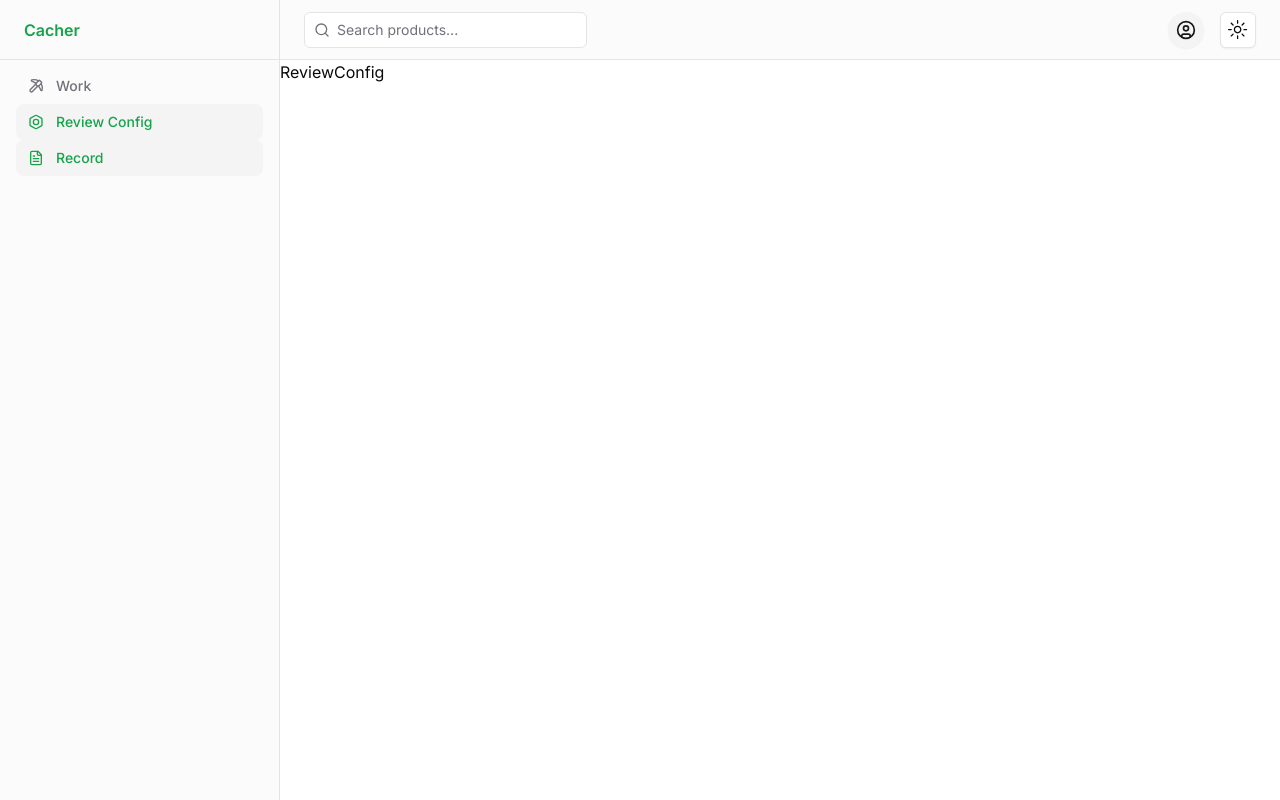
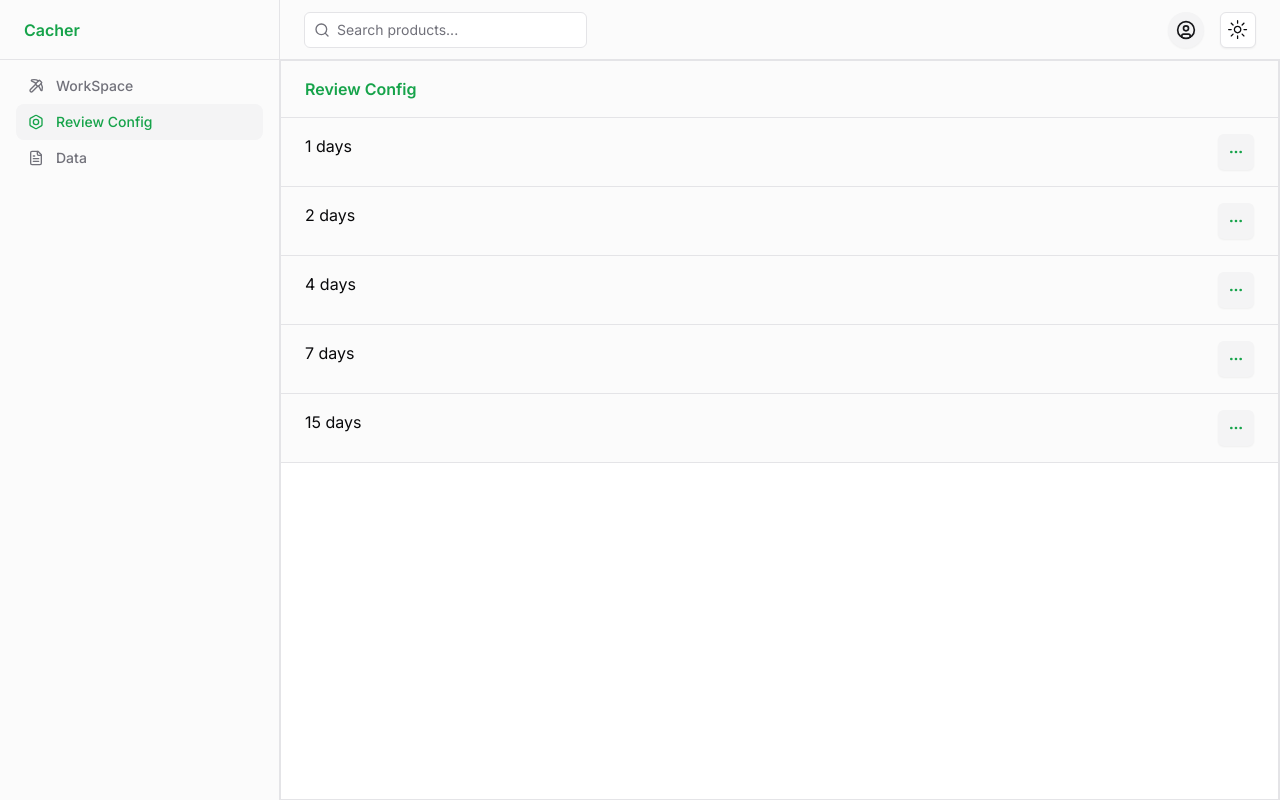
Before and after one commit to haoolii/cacher, a Next.js app: page /review-config in a window 1280 px wide. Built offline with nearby package versions, Linux system fonts and the light colour scheme.

Commit message:
feat: update review config pages

```diff
--- a/app/layout.tsx
+++ b/app/layout.tsx
@@ -21,23 +21,19 @@ import {
   CardTitle,
 } from "@/components/ui/card";
 import {
-  Bell,
   CircleUser,
-  Home,
   LineChart,
   Menu,
   Package,
   Package2,
   Search,
   ShoppingCart,
-  Pickaxe,
   Users,
-  Bolt,
-  FileText,
 } from "lucide-react";
 import { Badge } from "@/components/ui/badge";
 import { ThemeProvider } from "@/components/ui/theme-provider";
 import { ModeToggle } from "@/core/components/modeToggle";
+import { Nav } from "@/core/components/nav";
 
 const inter = Inter({ subsets: ["latin"] });
 
@@ -72,35 +68,7 @@ export default function RootLayout({
                   </Link>
                 </div>
                 <div className="flex-1">
-                  <nav className="grid items-start px-2 text-sm font-medium lg:px-4">
-                    {/* <Link
-                    href="#"
-                    className="flex items-center gap-3 rounded-lg px-3 py-2 text-muted-foreground transition-all hover:text-primary"
-                  >
-                    Dashboard
-                  </Link> */}
-                    <Link
-                      href="/workspace"
-                      className="flex items-center gap-3 rounded-lg px-3 py-2 text-muted-foreground transition-all hover:text-primary"
-                    >
-                      <Pickaxe className="h-4 w-4" />
-                      Work
-                    </Link>
-                    <Link
-                      href="/review-config"
-                      className="flex items-center gap-3 rounded-lg bg-muted px-3 py-2 text-primary transition-all hover:text-primary"
-                    >
-                      <Bolt className="h-4 w-4" />
-                      Review Config
-                    </Link>
-                    <Link
-                      href="/record"
-                      className="flex items-center gap-3 rounded-lg bg-muted px-3 py-2 text-primary transition-all hover:text-primary"
-                    >
-                      <FileText className="h-4 w-4" />
-                      Record
-                    </Link>
-                  </nav>
+                  <Nav />
                 </div>
               </div>
             </div>
--- a/app/review-config/page.tsx
+++ b/app/review-config/page.tsx
@@ -1,3 +1,5 @@
+import { ReviewConfigBoard } from "@/features/review-config/components/recivew-config";
+
 export default function ReviewConfigPage() {
-  return <div>ReviewConfig</div>;
+  return <ReviewConfigBoard />;
 }
--- a/app/workspace/page.tsx
+++ b/app/workspace/page.tsx
@@ -1,4 +1,4 @@
-import { WorkSpace } from "@/features/workspace/pages/workspace";
+import { WorkSpace } from "@/features/workspace/components/workspace";
 
 export default function WorkSpacePage() {
     return <WorkSpace />;
--- /dev/null
+++ b/core/components/nav.tsx
@@ -0,0 +1,49 @@
+"use client";
+
+import { Bolt, FileText, Pickaxe } from "lucide-react";
+import Link from "next/link";
+import { usePathname } from "next/navigation";
+
+const navLinks = [
+  {
+    id: 1,
+    name: "WorkSpace",
+    path: "/workspace",
+    icon: <Pickaxe className="h-4 w-4" />,
+  },
+  {
+    id: 2,
+    name: "Review Config",
+    path: "/review-config",
+    icon: <Bolt className="h-4 w-4" />,
+  },
+  {
+    id: 3,
+    name: "Data",
+    path: "/data",
+    icon: <FileText className="h-4 w-4" />,
+    disabled: true,
+  },
+];
+
+export const Nav = () => {
+  const pathname = usePathname();
+  const isActive = (path: string) => path === pathname;
+  return (
+    <nav className="grid items-start px-2 text-sm font-medium lg:px-4">
+      {navLinks.map((link) => (
+        <Link
+          href={link.disabled ? "#" : link.path}
+          className={`flex items-center gap-3 rounded-lg px-3 py-2 transition-all hover:text-primary ${
+            isActive(link.path)
+              ? "text-primary bg-muted"
+              : "text-muted-foreground"
+          }`}
+        >
+          {link.icon}
+          {link.name}
+        </Link>
+      ))}
+    </nav>
+  );
+};
--- a/core/data/base.ts
+++ b/core/data/base.ts
@@ -97,7 +97,7 @@ export const getReviewConfigs = () => {
     { id: "2", duration: 172800000, createdAt: "", updatedAt: "" }, // 2天
     { id: "3", duration: 345600000, createdAt: "", updatedAt: "" }, // 4天
     { id: "4", duration: 604800000, createdAt: "", updatedAt: "" }, // 7天
-    { id: "4", duration: 1296000000, createdAt: "", updatedAt: "" }, // 15天
+    { id: "5", duration: 1296000000, createdAt: "", updatedAt: "" }, // 15天
   ];
   return reviewConfigStorage.getAllItems();
 };
--- a/features/home/core/chart.ts
+++ b/features/home/core/chart.ts
@@ -30,6 +30,5 @@ export const getPreviousDaysCount = (prev: number) => {
       work: works.length,
     });
   }
-  console.log(result);
   return result;
 };
--- /dev/null
+++ b/features/review-config/components/recivew-config.tsx
@@ -0,0 +1,72 @@
+"use client";
+
+import { useEffect, useState } from "react";
+import { getConfigs } from "../core/review-config";
+import { ReviewConfig } from "@/core/data/types";
+import {
+  DropdownMenu,
+  DropdownMenuContent,
+  DropdownMenuItem,
+  DropdownMenuLabel,
+  DropdownMenuSeparator,
+  DropdownMenuTrigger,
+} from "@/components/ui/dropdown-menu";
+import { Ellipsis } from "lucide-react";
+import { Button } from "@/components/ui/button";
+import duration from "dayjs/plugin/duration";
+import dayjs from "dayjs";
+
+dayjs.extend(duration);
+
+export const ReviewConfigBoard = () => {
+  const [configs, setConfigs] = useState<ReviewConfig[]>([]);
+  useEffect(() => {
+    setConfigs(getConfigs());
+  }, []);
+  return (
+    <div className="bg-background flex border overflow-hidden flex-1">
+      <div className="flex-1 flex overflow-hidden">
+        <div className="flex-1 border-r flex flex-col">
+          <div className="px-6 py-4 bg-muted/40 border-b font-semibold text-primary">
+            Review Config
+          </div>
+          <div className="flex flex-col overflow-y-auto">
+            {configs.map((config) => {
+              return (
+                <div className="px-6 py-4 border-b bg-muted/40" key={config.id}>
+                  <div className="flex">
+                    <div className="flex-1">
+                      <span className="text-xs text-zinc-500">
+                        {/* {dayjs(work.date).format("YYYY-MM-DD")} */}
+                      </span>
+                      <p className="line-clamp-2 text-base">
+                        {dayjs.duration(config.duration).days()} days
+                      </p>
+                    </div>
+                    <div>
+                      <DropdownMenu>
+                        <DropdownMenuTrigger asChild>
+                          <Button variant="secondary" size="icon">
+                            <Ellipsis className="w-4 h-4 text-primary" />
+                          </Button>
+                        </DropdownMenuTrigger>
+                        <DropdownMenuContent align="end">
+                          <DropdownMenuLabel>Operate</DropdownMenuLabel>
+                          <DropdownMenuSeparator />
+                          <DropdownMenuItem disabled>Edit</DropdownMenuItem>
+                          <DropdownMenuItem onClick={() => {}}>
+                            Remove
+                          </DropdownMenuItem>
+                        </DropdownMenuContent>
+                      </DropdownMenu>
+                    </div>
+                  </div>
+                </div>
+              );
+            })}
+          </div>
+        </div>
+      </div>
+    </div>
+  );
+};
--- /dev/null
+++ b/features/review-config/core/review-config.ts
@@ -0,0 +1,5 @@
+import { getReviewConfigs } from "@/core/data/base"
+
+export const getConfigs = () => {
+    return getReviewConfigs();
+}
--- a/features/workspace/pages/workspace.tsx
+++ b/features/workspace/components/workspace.tsx
@@ -38,7 +38,6 @@ export const WorkSpace = () => {
 
   const syncReviewWorkList = useCallback(() => {
     setReviewWorks(getReviewList(selectedDate));
-    console.log("getReviewList(selectedDate)", getReviewList(selectedDate));
   }, [selectedDate]);
 
   useEffect(() => {
```
